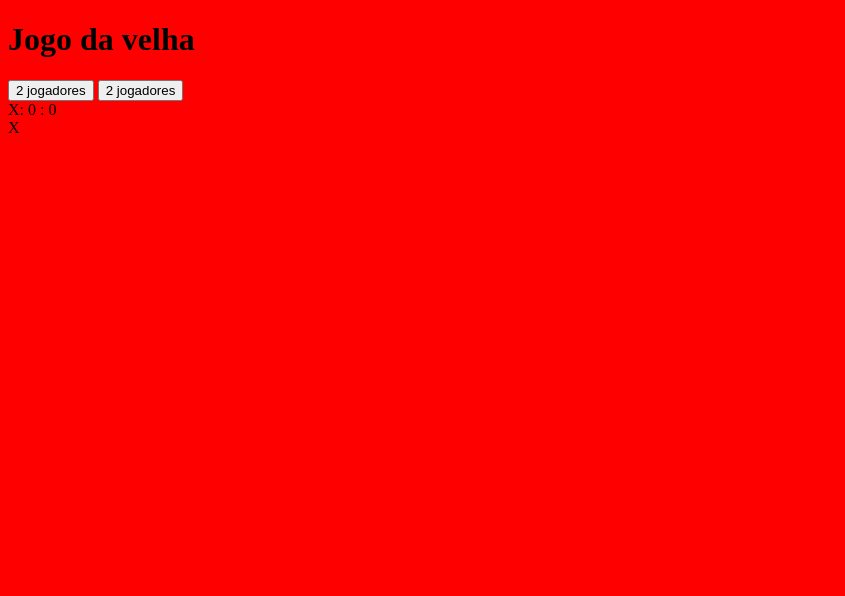
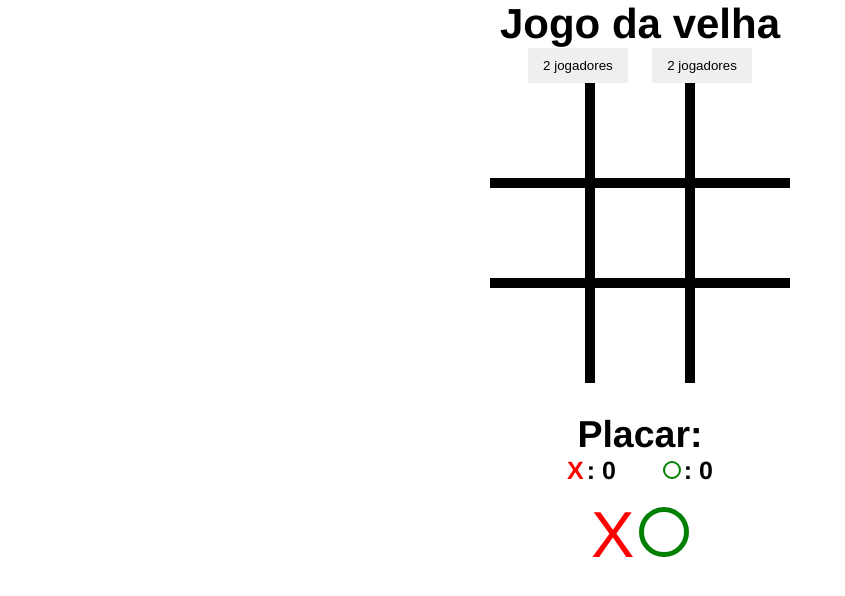
Before and after one commit to MoisesSS1/jogo_da_velha, a plain HTML site: page index.html in a window 1280 px wide. Shown: the whole page, without its empty margins (0-845 px from the left). Drawn offline with Linux system fonts and the light colour scheme.

Commit message:
finalizando css

```diff
--- a/css/styles.css
+++ b/css/styles.css
@@ -1,3 +1,123 @@
+*{
+    box-sizing: border-box;
+    margin: 0;
+    padding: 0;
+}
 body{
-    background-color: red;
+    text-align: center;
+    font-family: Helvetica, sans-serif;
 }
+
+h1 {
+    font-size: 42px;
+}
+
+
+/* Botões */
+#buttons-container button{
+    border: none;
+    padding: 10px 15px;
+    margin: 0 10px;
+}
+
+
+/* Jogo */
+#container{
+    display: flex;
+    width: 300px;
+    flex-direction: row;
+    flex-wrap: wrap;
+    position: relative;
+    margin-left: auto;
+    margin-right: auto;
+}
+
+.box {
+    height: 100px;
+    border: 5px solid #000;
+    flex: 1 1 33%;
+}
+
+#block-1, #block-2, #block-3{
+    border-top: none;
+}
+#block-1, #block-4, #block-7{
+    border-left: none;
+}
+#block-7, #block-8, #block-9{
+    border-bottom: none;
+}
+#block-3, #block-6, #block-9{
+    border-right: none;
+}
+
+
+/* simbolos */
+.x{
+    font-size: 65px;
+    color: red;
+    display: inline-block;
+    line-height: 100px;
+}
+
+.o{
+    border: 5px solid green;
+    width: 50px;
+    height: 50px;
+    border-radius: 50%;
+    display: inline-block;
+    margin-top: 17px;
+
+}
+
+/* Classe de esconder */
+
+/* .hide{
+    display: none !important;
+} */
+
+/* Placar */
+
+#scoreboard-container{
+    font-weight: bold;
+    margin-top: 30px;
+    font-size: 25px;
+    position: relative;
+    margin-left: auto;
+    margin-right: auto;
+}
+
+.score-box{
+    margin: 0 20px;
+}
+#x-scoreboard{
+    color: red;
+    margin-right: 3px;
+}
+
+#o-scoreboard{
+    display: inline-block;
+    width: 18px;
+    height: 18px;
+    border: 2px solid green;
+    border-radius: 50%;
+    margin-right: 3px;
+}
+
+
+/* Mensagem de vitória */
+
+#message p {
+    position: absolute;
+    margin-left: auto;
+    margin-right: auto;
+    top: 150px;
+    left: 0;
+    right: 0;
+    width: 500px;
+    font-size: 50px;
+    background-color: #000;
+    color: #fff;
+    padding: 20px;
+    display: none;
+}
--- a/index.html
+++ b/index.html
@@ -15,7 +15,7 @@
         <button id="ai-players">2 jogadores</button>
     </div>
 
-    <div id="conatainer" class="hide">
+    <div id="container" class="hide">
         <div class="box" id="block-1"></div>
         <div class="box" id="block-2"></div>
         <div class="box" id="block-3"></div>
@@ -27,13 +27,14 @@
         <div class="box" id="block-9"></div>
 
         <div id="scoreboard-container">
+            <h2>Placar:</h2>
             <span class="score-box">
                 <span id="x-scoreboard">X</span>:
                 <span id="scoreboard-1">0</span>
             </span>
 
             <span class="score-box">
-                <span id="x-scoreboard"></span>:
+                <span id="o-scoreboard"></span>:
                 <span id="scoreboard-2">0</span>
             </span>
         </div>
@@ -45,7 +46,7 @@
     </div>
 
     <div id="message" class="hide">
-        <p></p>
+        <p>sasasasasa</p>
     </div>
 
 
```
